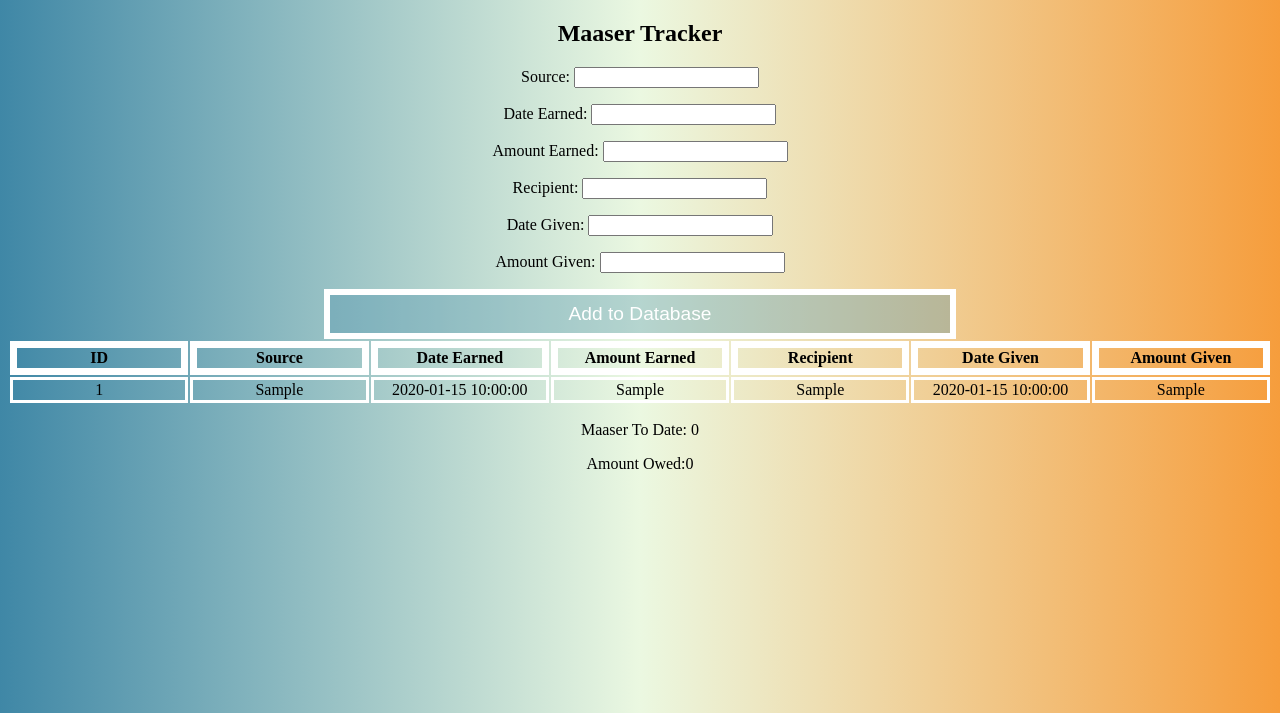
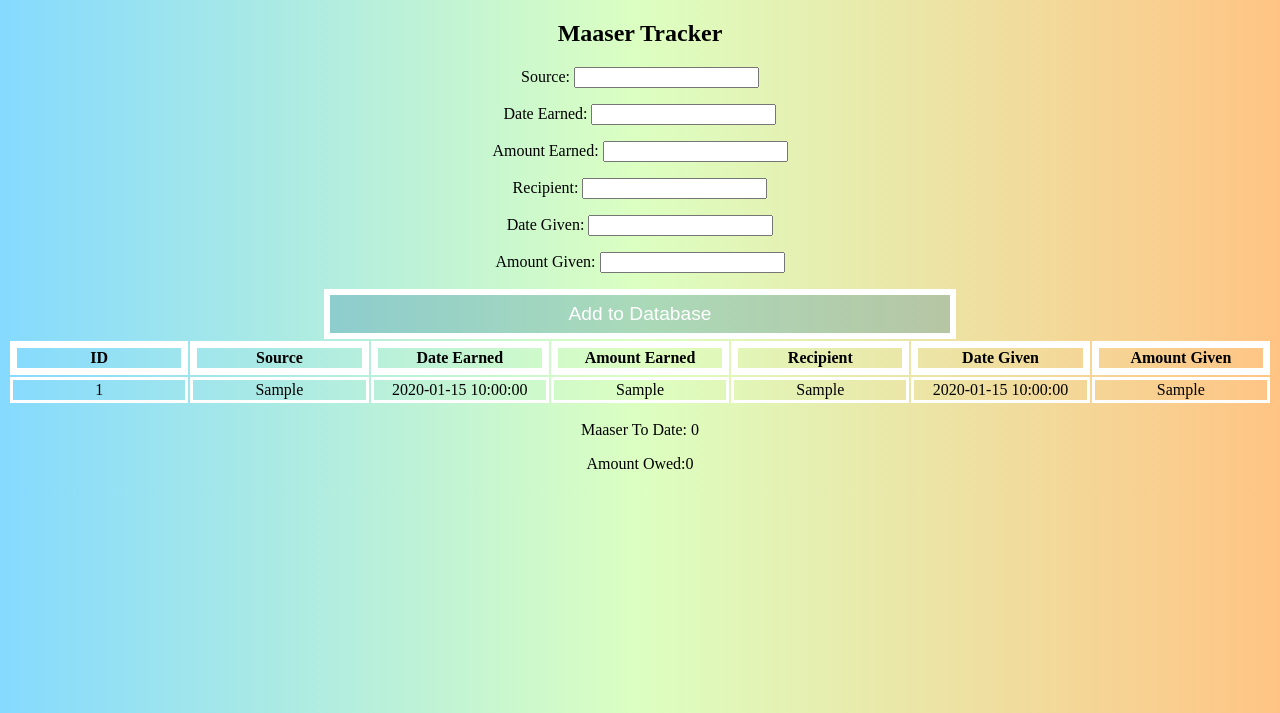
Before and after one commit to ShiraZacks/maaserSQL, a PHP site: page / in a window 1280 px wide. Shown: the top 713 px of the page. Run offline with PHP 8.4, Linux system fonts and the light colour scheme; tables that the repository leaves empty or names only in its code hold one stand-in row (values such as "Sample post").

Commit message:
fixed colors

```diff
--- a/style.css
+++ b/style.css
@@ -1,5 +1,5 @@
 body{
-    background: linear-gradient(0.25turn, #3f87a6, #ebf8e1, #f69d3c);
+    background: linear-gradient(0.25turn, #85daff, #dcffc1, #ffc484);
     text-align: center;
 }
 button{
```
